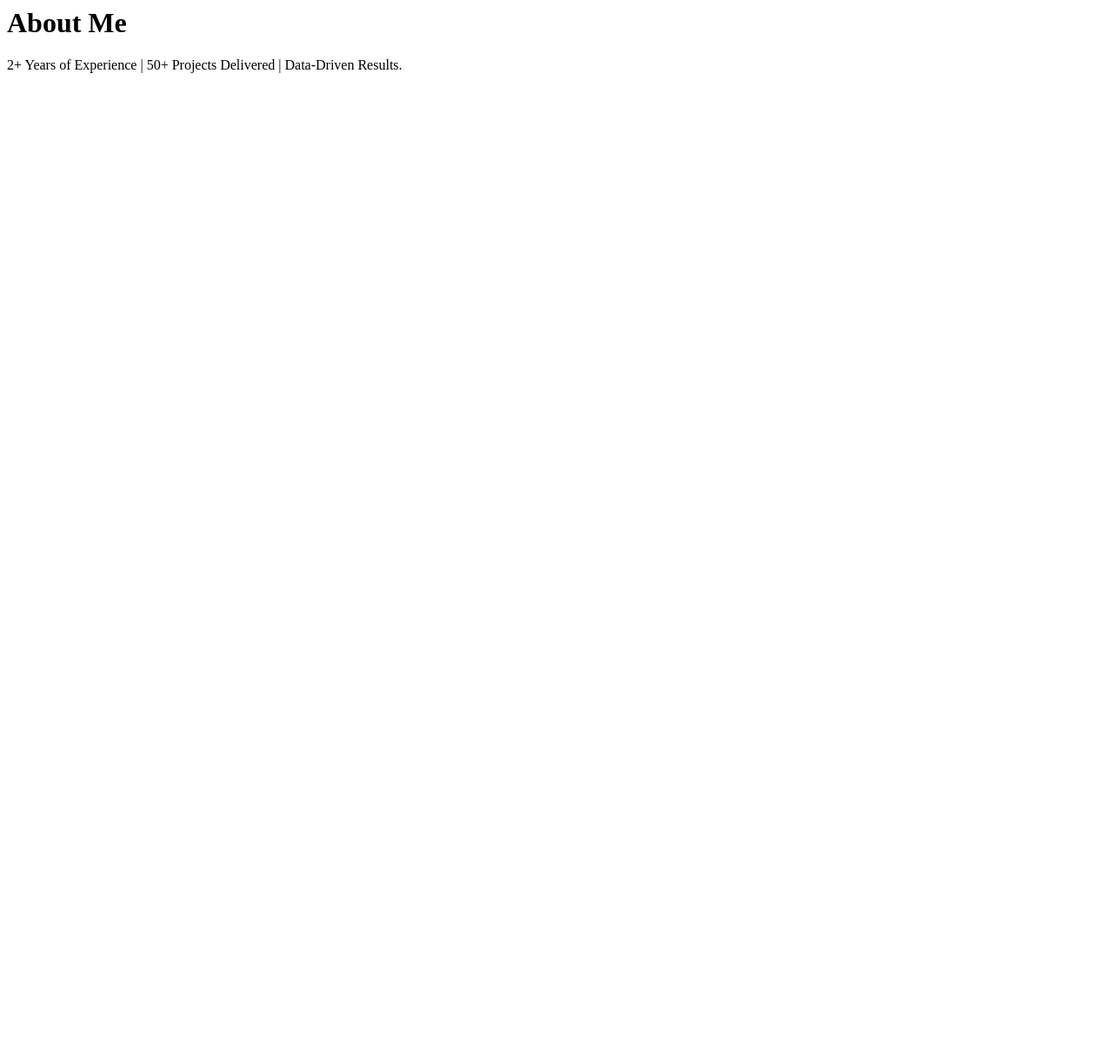
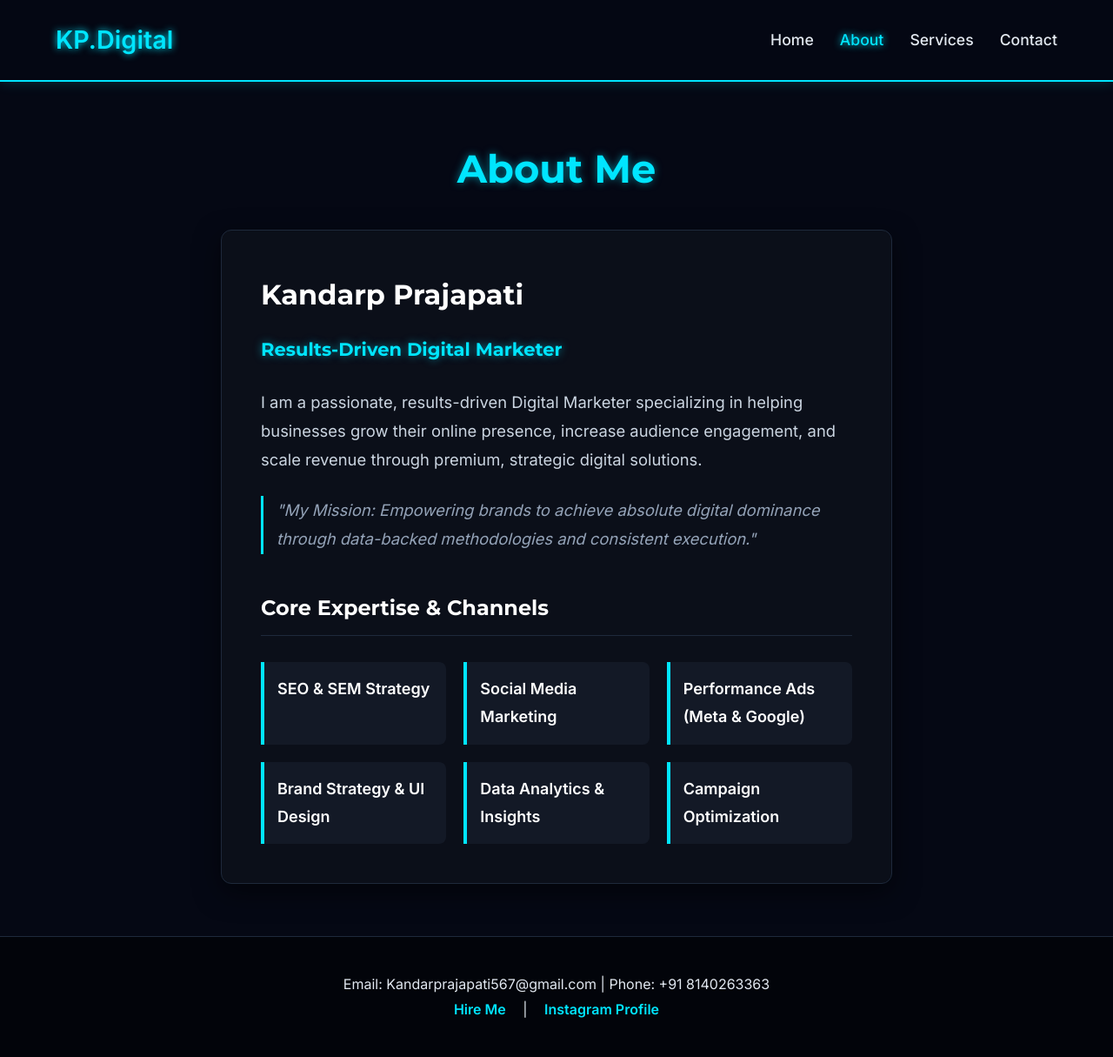
Before and after one commit to kandarpprajapati567-alt/Digital-marketing-, a plain HTML site: page about.html in a window 1280 px wide. Shown: the whole page at 87% size. Before the commit the page ends 800 px from the top, so only its background shows below. Drawn offline with Linux system fonts and the light colour scheme.

Commit message:
Create About page with structure and content
Added a complete HTML structure for the About page, including metadata, styles, and content sections.

```diff
--- a/about.html
+++ b/about.html
@@ -1,4 +1,78 @@
-<main class="main-content">
-    <h1>About Me</h1>
-    <p>2+ Years of Experience | 50+ Projects Delivered | Data-Driven Results.</p>
-</main>
+<!DOCTYPE html>
+<html lang="en">
+<head>
+    <meta charset="UTF-8">
+    <meta name="viewport" content="width=device-width, initial-scale=1.0">
+    <title>About Kandarp Prajapati | Professional Background</title>
+    <meta name="description" content="Learn more about Kandarp Prajapati, a results-driven Digital Marketer empowering brands through growth strategy and analytics.">
+    <link rel="icon" href="favicon.ico" type="image/x-icon">
+    <link href="https://fonts.googleapis.com/css2?family=Montserrat:wght@700&family=Inter:wght@400;500;600&display=swap" rel="stylesheet">
+    <style>
+        :root { --bg-color: #050814; --card-bg: #0b0f19; --neon-cyan: #00e5ff; --text-main: #e2e8f0; }
+        * { margin: 0; padding: 0; box-sizing: border-box; font-family: 'Inter', sans-serif; }
+        body { background-color: var(--bg-color); color: var(--text-main); line-height: 1.8; display: flex; flex-direction: column; min-height: 100vh; font-size: 18px; }
+        h1, h2, h3 { font-family: 'Montserrat', sans-serif; color: #ffffff; }
+        header { display: flex; justify-content: space-between; align-items: center; padding: 20px 5%; background-color: rgba(5, 8, 20, 0.95); border-bottom: 2px solid var(--neon-cyan); box-shadow: 0 0 15px rgba(0, 229, 255, 0.2); position: sticky; top: 0; z-index: 100; }
+        .logo { font-size: 1.8rem; font-weight: 700; color: var(--neon-cyan); text-decoration: none; text-shadow: 0 0 8px var(--neon-cyan); }
+        nav ul { list-style: none; display: flex; gap: 30px; }
+        nav ul li a { color: var(--text-main); text-decoration: none; font-weight: 500; font-size: 1.1rem; transition: 0.3s; }
+        nav ul li a:hover, nav ul li a.active { color: var(--neon-cyan); text-shadow: 0 0 8px var(--neon-cyan); }
+        .main-content { flex: 1; padding: 60px 5%; max-width: 900px; margin: 0 auto; width: 100%; }
+        .neon-text { color: var(--neon-cyan); text-shadow: 0 0 10px rgba(0, 229, 255, 0.5); }
+        .profile-container { background: var(--card-bg); border: 1px solid #1e293b; border-radius: 12px; padding: 45px; margin-top: 30px; box-shadow: 0 10px 30px rgba(0,0,0,0.5); }
+        .profile-container p { margin-bottom: 25px; color: #cbd5e1; font-size: 1.15rem; }
+        .skills-grid { display: grid; grid-template-columns: repeat(auto-fit, minmax(200px, 1fr)); gap: 20px; margin-top: 30px; }
+        .skill-item { background: #131926; padding: 15px; border-left: 4px solid var(--neon-cyan); border-radius: 0 8px 8px 0; font-weight: 600; color: #fff; }
+        footer { background-color: #02040a; text-align: center; padding: 40px 20px; border-top: 1px solid #1e293b; margin-top: auto; font-size: 1rem; }
+        .footer-links a { color: var(--neon-cyan); text-decoration: none; margin: 0 15px; font-weight: 600; }
+        @media (max-width: 768px) { header { flex-direction: column; gap: 15px; } nav ul { gap: 15px; } }
+    </style>
+</head>
+<body>
+
+    <header>
+        <a href="index.html" class="logo">KP.Digital</a>
+        <nav>
+            <ul>
+                <li><a href="index.html">Home</a></li>
+                <li><a href="about.html" class="active">About</a></li>
+                <li><a href="services.html">Services</a></li>
+                <li><a href="contact.html">Contact</a></li>
+            </ul>
+        </nav>
+    </header>
+
+    <main class="main-content">
+        <h1 class="neon-text" style="text-align: center; font-size: 2.8rem;">About Me</h1>
+
+        <div class="profile-container">
+            <h2 style="margin-bottom: 15px; font-size: 2rem;">Kandarp Prajapati</h2>
+            <h3 class="neon-text" style="margin-bottom: 25px; font-weight: 500;">Results-Driven Digital Marketer</h3>
+
+            <p>I am a passionate, results-driven Digital Marketer specializing in helping businesses grow their online presence, increase audience engagement, and scale revenue through premium, strategic digital solutions.</p>
+
+            <p style="border-left: 3px solid var(--neon-cyan); padding-left: 15px; font-style: italic; color: #94a3b8;">"My Mission: Empowering brands to achieve absolute digital dominance through data-backed methodologies and consistent execution."</p>
+
+            <h3 style="margin-top: 40px; margin-bottom: 20px; font-size: 1.5rem; border-bottom: 1px solid #1e293b; padding-bottom: 10px;">Core Expertise & Channels</h3>
+
+            <div class="skills-grid">
+                <div class="skill-item">SEO & SEM Strategy</div>
+                <div class="skill-item">Social Media Marketing</div>
+                <div class="skill-item">Performance Ads (Meta & Google)</div>
+                <div class="skill-item">Brand Strategy & UI Design</div>
+                <div class="skill-item">Data Analytics & Insights</div>
+                <div class="skill-item">Campaign Optimization</div>
+            </div>
+        </div>
+    </main>
+
+    <footer>
+        <p>Email: Kandarprajapati567@gmail.com | Phone: +91 8140263363</p>
+        <div class="footer-links">
+            <a href="contact.html">Hire Me</a> |
+            <a href="https://instagram.com/grow_with_k.k._8140" target="_blank">Instagram Profile</a>
+        </div>
+    </footer>
+
+</body>
+</html>
```
